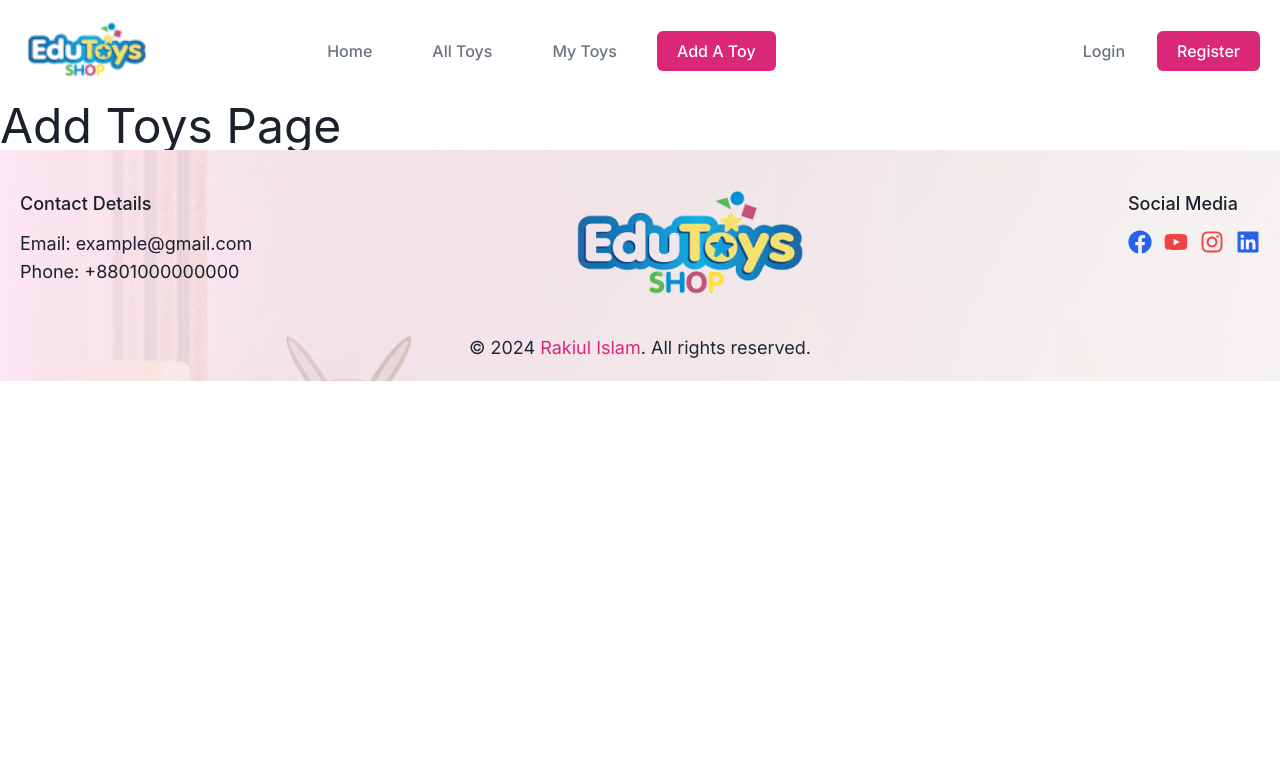
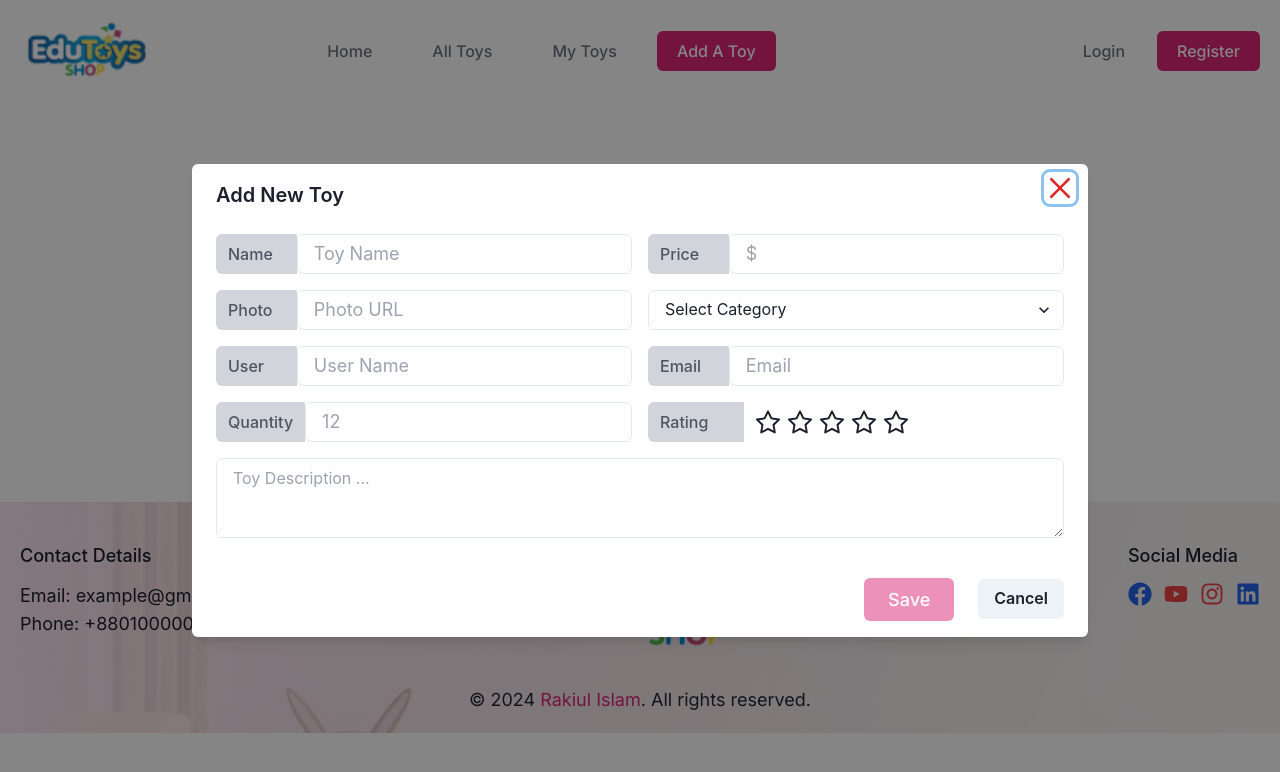
Before and after one commit to prorakib99/toys-marketplace-client, a React (Vite) app: page /add-toy in a window 1280 px wide. Shown: the top 772 px of the page. Built offline with nearby package versions, Linux system fonts and the light colour scheme.

Commit message:
Implement Add Toys Modal on navbar and Also add toast for notify operation status

```diff
--- a/src/Layout/Main.jsx
+++ b/src/Layout/Main.jsx
@@ -2,11 +2,28 @@ import React from 'react';
 import Header from '../pages/Shared/Header/Header';
 import { Outlet } from 'react-router-dom';
 import Footer from '../pages/Shared/Footer/Footer';
+import { ToastContainer } from 'react-toastify';
+import 'react-toastify/dist/ReactToastify.css';
 
 const Main = () => {
     return (
         <>
+            <ToastContainer
+                position='top-right'
+                autoClose={5000}
+                hideProgressBar={false}
+                newestOnTop={false}
+                closeOnClick
+                rtl={false}
+                pauseOnFocusLoss
+                draggable
+                pauseOnHover
+                theme='colored'
+            />
+            {/* Same as */}
+            <ToastContainer />
             <Header />
+
             <Outlet />
             <Footer />
         </>
--- a/src/pages/AddToys/AddToys.jsx
+++ b/src/pages/AddToys/AddToys.jsx
@@ -1,9 +1,10 @@
 import React from 'react';
+import AddToyModal from '../Shared/AddToyModal/AddToyModal';
 
 const AddToys = () => {
     return (
         <div>
-            <h2 className='text-5xl'>Add Toys Page</h2>
+            <AddToyModal addPage={true}></AddToyModal>
         </div>
     );
 };
--- a/src/pages/Shared/AddToyModal/AddToyModal.jsx
+++ b/src/pages/Shared/AddToyModal/AddToyModal.jsx
@@ -16,10 +16,11 @@ import {
     Textarea,
     useDisclosure
 } from '@chakra-ui/react';
+import { toast } from 'react-toastify';
 
-const AddToyModal = () => {
+const AddToyModal = ({ addPage }) => {
     const [value, setValue] = useState(null);
-    const { isOpen, onOpen, onClose } = useDisclosure();
+    const { isOpen, onOpen, onClose } = useDisclosure({ defaultIsOpen: addPage });
     const initialRef = React.useRef(null);
     const finalRef = React.useRef(null);
 
@@ -60,13 +61,27 @@ const AddToyModal = () => {
             .then((data) => {
                 if (data.acknowledged) {
                     console.log('succuss');
+                    onClose();
+                    toast.success(`${name} has been Added`);
+                } else {
+                    toast.error('Something Wrong Operation Fail');
                 }
             });
     }
+
+    // if (addPage) {
+    //     return onOpen();
+    // }
     return (
         <>
             {/* Add New Toy */}
-            <div className='text-center md:text-end mt-4 md:mt-0'>
+            <div
+                className={`text-center ${
+                    addPage
+                        ? 'flex justify-center items-center h-[10vh] md:h-[30vh] lg:h-[50vh]'
+                        : 'md:text-end mt-4 md:mt-0'
+                }`}
+            >
                 <Button
                     className="!bg-pink-600 !text-white !text-base !font-medium !font-['Inter'] !leading-normal !rounded-md !px-3 !lg:px-5 !py-2"
                     onClick={onOpen}
```
Also changed, not shown: src/pages/Home/CategoryProducts/CategoryProducts.jsx (+1 -22 lines).
